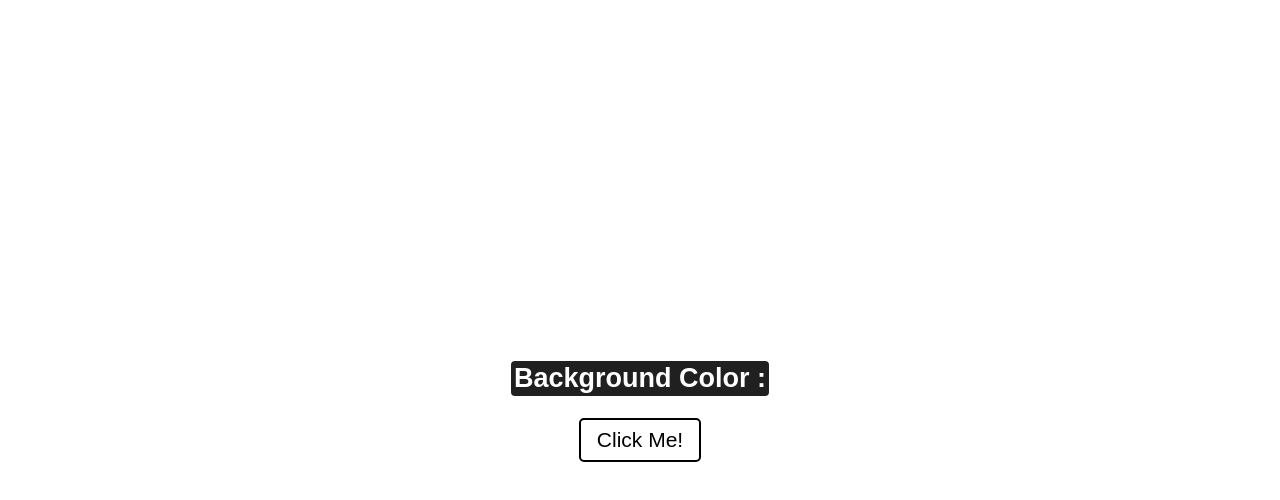
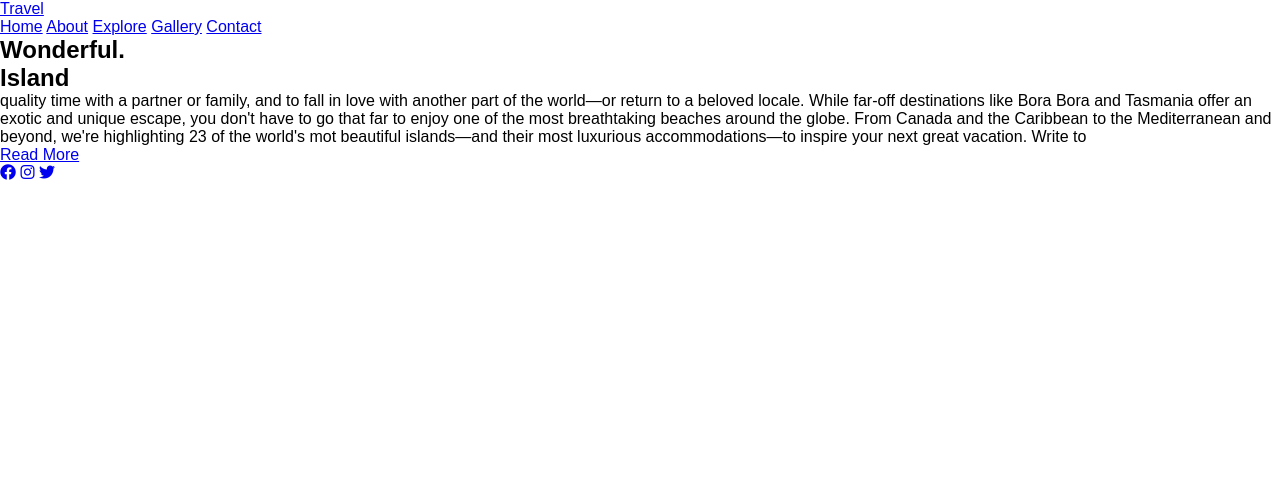
Before and after one commit to sultanarebaka/simple-website, a plain HTML site: page index.html in a window 1280 px wide. Drawn offline with Linux system fonts and the light colour scheme.

Commit message:
Add files via upload

```diff
--- a/index.html
+++ b/index.html
@@ -1,4 +1,3 @@
-
 <!DOCTYPE html>
 <html lang="en">
     <head>
@@ -6,19 +5,38 @@
         <meta http-equiv="X-UA-Compatible" content="IE=edge">
         <meta name="viewport" content="width=device-width, initial-scale=1.0">
         <link rel="stylesheet" href="style.css">
-        <title>Simple Website</title>
+        <link rel="stylesheet" href="https://cdnjs.cloudflare.com/ajax/libs/font-awesome/6.4.0/css/all.min.css">
+        <title>Responsive</title>
     </head>
     <body>
+      <hrader>
+        <a href="#" class="brand">Travel</a>
+        <div class="navigation">
+            <div class=" navigation-items">
+                <a href="#">Home</a>
+                <a href="#">About</a>
+                <a href="#">Explore</a>
+                <a href="#">Gallery</a>
+                <a href="#">Contact</a>
 
-        <section class="container">
-            <div class="holder">
-                <p>Background Color : <span id="color"></span></p>
-          </div>
 
-        <button id="btn">Click Me!</button>
-        </section>
-
-        <script src="main.js"></script>
-    </body>
-
+            </div>
+        </div>
+    </hrader>
+    <section class="home">
+        <div class="content">
+            <h1>Wonderful.<br><span>Island</span></h1>
+            <p>quality time with a partner or family, and to fall in love with another part of the world—or return to a beloved locale. While far-off destinations like Bora Bora and Tasmania offer an exotic and unique escape, you don't have to go that far to enjoy one of the most breathtaking beaches around the globe. From Canada and the Caribbean to the Mediterranean and beyond, we're highlighting 23 of the world's mot beautiful islands—and their most luxurious accommodations—to inspire your next great vacation.
+                Write to
+                </p>
+                <a href="#">Read More</a>
+        </div>
+        <div class="media-icons">
+            <a href="#"><i class="fab fa-facebook"></i></a>
+            <a href="#"><i class="fab fa-instagram"></i></a>
+            <a href="#"><i class="fab fa-twitter"></i></a>
+        </div>
+    </section>
+     <script src="main.js"></script>
+</body>
 </html>
--- a/main.js
+++ b/main.js
@@ -1,23 +1,5 @@
 const btn = document.querySelector("#btn");
 const color = document.querySelector("#color");
-
-var colour = ["red", "yellow"];
-
-let lastvalue = [colur];
-
-function lastvalue(){
-  document.body.style.backgroundColor = lastvalue;
-
-  }
-
-button.addEventListener("click", ()=> {
-  let saveItem = JSON.parse(localStorage.getItem('color'));
-  localStorage.setItem('color', JSON.lastvalue());
-
-colorName.textContent = saveItem;
-
-}
-);
 
 
 
@@ -38,3 +20,19 @@ btn.addEventListener("click", () => {
     changeColor();
   }
 });
+
+
+
+var colour = ["red", "yellow"];
+
+// store color
+function ChangeColor() {
+  var colour = document.getElementById('span').value;
+  localStorage.setItem('storedValue', document.body.style.backgroundColor = colour);
+}
+
+//  store , update color and background color
+if(localStorage.storedValue) {
+  document.getElementById('span').value = localStorage.storedValue;
+  document.body.style.backgroundColor      = localStorage.storedValue;
+}
```
